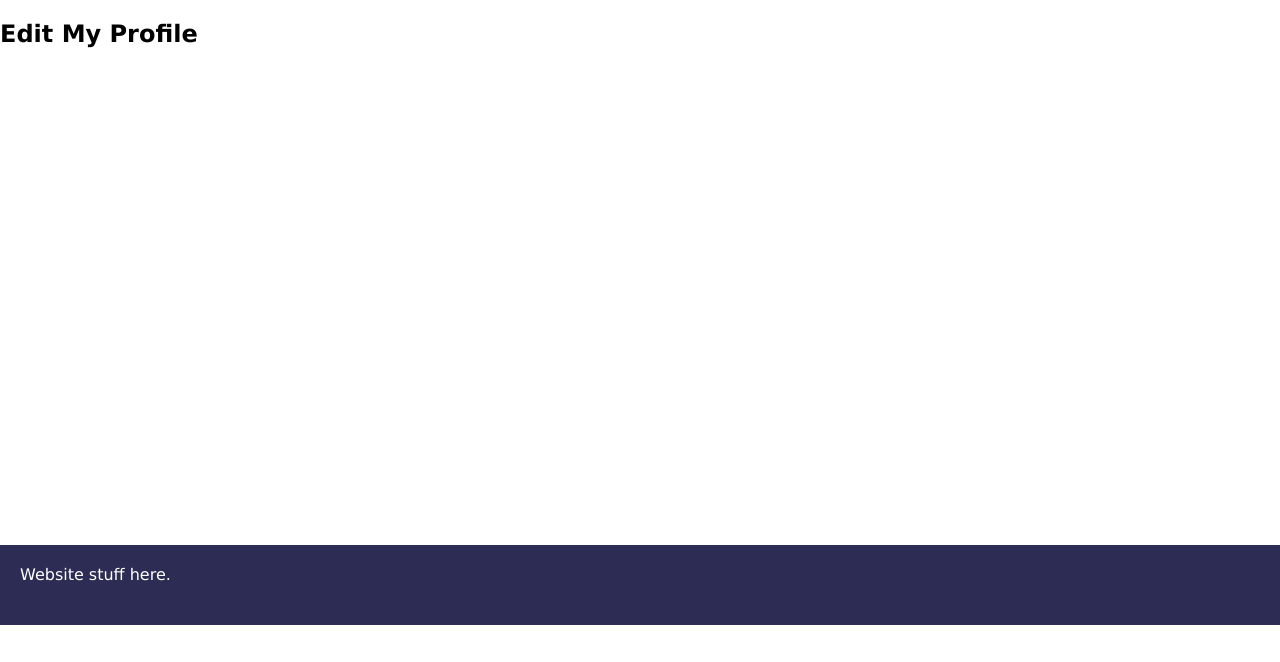
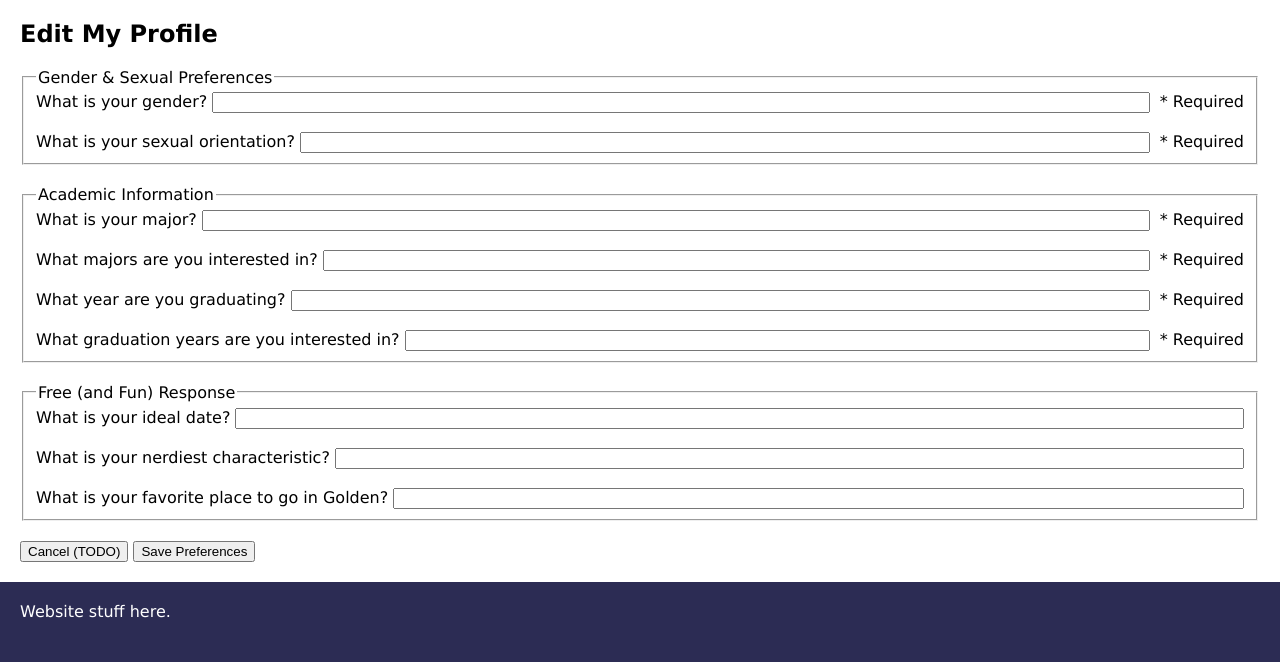
Before and after one commit to arpollock/MinesMatch, a PHP site: page /edit_profile.php in a window 1280 px wide. Shown: the part 175-837 px from the top of the page. Before the commit the page ends 800 px from the top, so only its background shows below. Run offline with PHP 8.4, Linux system fonts and the light colour scheme; data that the repository does not hold is empty.

Commit message:
Edit profile button and template page; match buttons (nonfunctional) when on (fake logic) pending match

```diff
--- a/edit_profile.php
+++ b/edit_profile.php
@@ -12,12 +12,76 @@
         <meta name="author" content="Alex P, Emma M, and Morgan C"/>
         <meta name="viewport" content="width=device-width, initial-scale=1.0">
         <link rel="stylesheet" type="text/css" href="./styles/global.css">
+        <link rel="stylesheet" type="text/css" href="./styles/form.css">
     </head>
     <body>
         <!-- This content is seen on the main viewport -->
         <?php include './templateHeader.php'; ?>
         <section class="main-content">
             <h2>Edit My Profile</h2>
+            <form id="edit_preferences">
+                <fieldset>
+                    <legend>Gender &amp; Sexual Preferences</legend>
+                    <div class="flex-input">
+                        <label for="gender">What is your gender?</label> <!--TODO: should we technically get this from SQl--> <!-- could do this generation in a loop but is it actually easier or just less code?? -->
+                        <input type="text" name="gender" id="gender" class="pinfo-input" value="<?php echo $gender;?>"/>
+                        <span class="error">* Required</span>
+                    </div>
+                    <br/>
+                    <div class="flex-input">
+                        <label for="orientation">What is your sexual orientation?</label> <!--TODO: should we technically get this from SQl--> <!-- could do this generation in a loop but is it actually easier or just less code?? -->
+                        <input type="text" name="orientation" id="orientation" class="pinfo-input" value="<?php echo $orientation;?>"/>
+                        <span class="error">* Required</span>
+                    </div>
+                </fieldset>
+                <fieldset>
+                    <legend>Academic Information</legend>
+                    <div class="flex-input">
+                        <label for="major">What is your major?</label>
+                        <input type="text" name="major" id="major" class="pinfo-input" value="<?php echo $major;?>"/>
+                        <span class="error">* Required</span>
+                    </div>
+                    <br/>
+                    <div class="flex-input">
+                        <label for="major">What majors are you interested in?</label>
+                        <input type="text" name="majors_pref" id="majors_pref" class="pinfo-input" value="<?php echo $majors_pref;?>"/>
+                        <span class="error">* Required</span>
+                    </div>
+                    <br/>
+                    <div class="flex-input">
+                        <label for="grad_year">What year are you graduating?</label>
+                        <input type="text" name="grad_year" id="grad_year" class="pinfo-input" value="<?php echo $grad_year;?>"/>
+                        <span class="error">* Required</span>
+                    </div>
+                    <br/>
+                    <div class="flex-input">
+                        <label for="grad_years_pref">What graduation years are you interested in?</label>
+                        <input type="text" name="grad_years_pref" id="grad_years_pref" class="pinfo-input" value="<?php echo $grad_years_pref;?>"/>
+                        <span class="error">* Required</span>
+                    </div>
+                </fieldset>
+                <fieldset>
+                    <legend>Free (and Fun) Response</legend>
+                    <div class="flex-input">
+                        <label for="ideal_date">What is your ideal date?</label>
+                        <input type="text" name="ideal_date" id="ideal_date" class="pinfo-input" value="<?php echo $ideal_date;?>"/>
+                    </div>
+                    <br/>
+                    <div class="flex-input">
+                        <label for="nerdiness">What is your nerdiest characteristic?</label>
+                        <input type="text" name="nerdiness" id="nerdiness" class="pinfo-input" value="<?php echo $nerdiness;?>"/>
+                        </div>
+                    <br/>
+                    <div class="flex-input">
+                        <label for="place">What is your favorite place to go in Golden?</label>
+                        <input type="text" name="place" id="place" class="pinfo-input" value="<?php echo $place;?>"/>
+                    </div>
+                </fieldset>
+                <div class="preference-buttons">
+                    <button id="cancel">Cancel (TODO)</button>
+                    <input type="submit" name="submit" value="Save Preferences" class="submit-preferences"/>
+                </div>
+            </form>
         </section>
         <?php include './templateFooter.php'; ?>
     </body>
--- a/my_profile.php
+++ b/my_profile.php
@@ -21,7 +21,10 @@
             <section class="about-wrapper">
                 <img class="profile-pic" src="./images/user.png" style="max-width: 200px; height: auto;"/>
                 <div class="about-text">
-                    <h2>My Profile</h2>
+                    <div class="title-wrapper">
+                        <h2>My Profile</h2>
+                        <button id="edit-preferences" onclick="location.href='./edit_profile.php'">Edit My Profile</button>
+                    </div>
                     <p class="gen-info">M/F | my gender</p>
                     <p class="gen-info">My Major | Class of 20##</p>
                     <p>This is my main bio blurb! Lorem ipsum dolor sit amet, consectetur adipiscing elit, sed do eiusmod tempor incididunt ut labore et dolore magna aliqua. Ut enim ad minim veniam, quis nostrud exercitation ullamco laboris nisi ut aliquip ex ea commodo consequat. </p>
--- a/other_profile.php
+++ b/other_profile.php
@@ -2,6 +2,7 @@
     $current_page = "other_profile";
     $path_to_home = "./";
     $uid = $_REQUEST["uid"];
+    $is_pending = $_REQUEST["p"]; // TODO: change from query param to either (1) use cookie from below TODO OR (2) lookup match state in DB
     // TODO: query sql for first and last name from uid
     // ... and all other profile info
 ?>
@@ -24,9 +25,9 @@
             <section class="about-wrapper">
                 <img class="profile-pic" src="./images/user.png" style="max-width: 200px; height: auto;"/>
                 <div class="about-text">
-                    <div class="match-wrapper">
+                    <div class="title-wrapper">
                         <h2><?php echo $uid?>'s profile</h2>
-                        <div id="match-buttons">
+                        <div id="match-buttons" <?php if ($is_pending=='0') { echo 'style="display: none;"'; } ?> > <!-- TODO: have actual boolean or int check here -->
                             <div id="match-yes">Yes &lt;3</div>
                             <div id="match-no">No &lt;/3</div>
                         </div>
--- a/styles/dashboard.css
+++ b/styles/dashboard.css
@@ -13,9 +13,6 @@
     background-color: var(--secondary-bg-color);
     color: var(--main-text-color);
     cursor: default;
-}
-.tab-header>.tab-item:not(:last-child) {
-    margin-right: var(--padding);
 }
 .tab-content {
     padding: var(--padding);
--- /dev/null
+++ b/styles/form.css
@@ -0,0 +1,18 @@
+.main-content>h2:first-child {
+    margin-left: var(--padding);
+    margin-right: var(--padding);
+}
+#edit_preferences {
+    padding: 0 var(--padding);
+}
+#edit_preferences>* {
+    margin-top: var(--padding);
+    margin-bottom: var(--padding);
+}
+#edit_preferences .flex-input {
+    justify-content: flex-start;
+    width: 100%;
+}
+#edit_preferences .flex-input>input:not(:last-child) {
+    margin-right: calc(var(--padding) / 2);
+}
--- a/styles/global.css
+++ b/styles/global.css
@@ -57,3 +57,16 @@ footer {
     height: var(--footer-height);
     box-sizing: border-box;
 }
+.flex-input {
+    margin: auto;
+    width: 80%;
+    display: flex;
+    flex-direction: row;
+    align-content: space-between;
+}
+.flex-input>label {
+    margin-right: 5px;
+}
+.flex-input>input {
+    flex-grow: 10;
+}
--- a/styles/profile.css
+++ b/styles/profile.css
@@ -21,17 +21,18 @@
     justify-content: flex-start;
     align-items: stretch;
 }
-.match-wrapper {
+.title-wrapper {
     display: flex;
     flex-direction: row;
     justify-items: flex-start;
     align-items: center;
 }
-.match-wrapper>:first-child {
+.title-wrapper>:first-child {
     margin-right: var(--padding);
 }
 #match-buttons>#match-yes, #match-buttons>#match-no {
     padding: calc(var(--padding) / 2);
+    cursor: pointer;
 }
 #match-buttons>#match-yes{
     background-color: #b8e994;
--- a/templateHeader.php
+++ b/templateHeader.php
@@ -1,5 +1,5 @@
 <header>
-    <h1>Mines Match</h1>
+    <h1 onclick="location.href='./dashboard.php'">Mines Match</h1>
     <p>The online dating service for geeks, by geeks.</p>
     <nav>
         <a <?php if( !is_active('dashboard') ) { echo('href="'. $path_to_home . 'dashboard.php"'); }?> class="<?php if(is_active('dashboard')) {echo 'active-pg';}?>">Match Dashboard</a>
```
Also changed, not shown: dashboard.php (+5 -4 lines), styles/login.css (+0 -16 lines).
